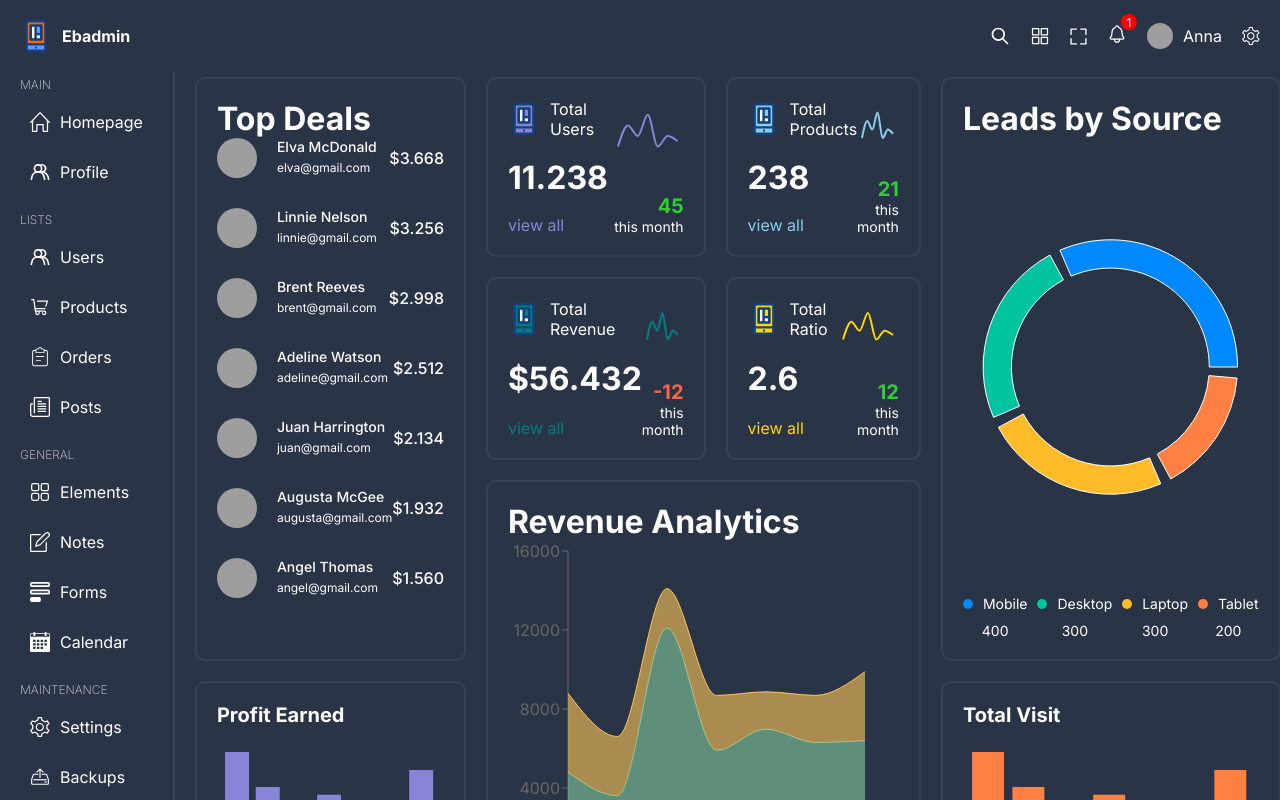
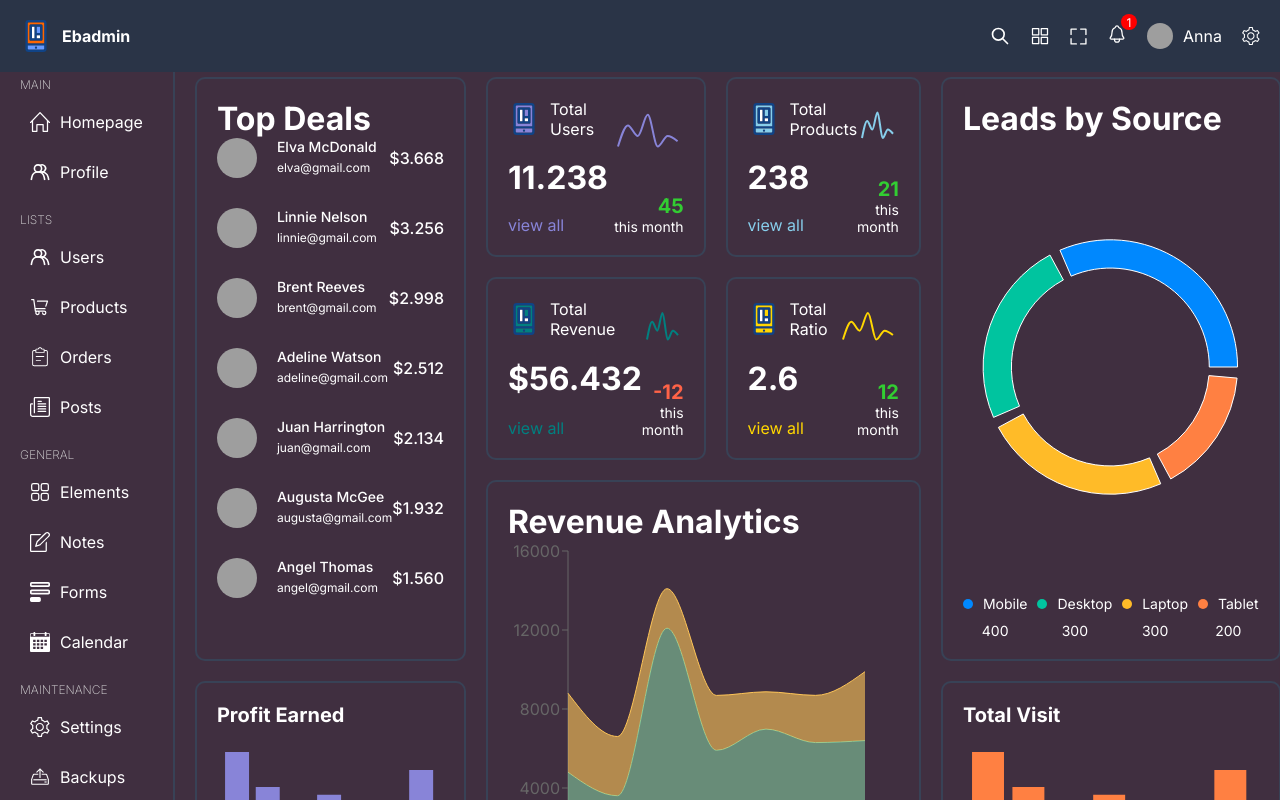
Before and after one commit to ebrahimmosadegh/react-admin-ui, a React (Vite) app: page / in a window 1280 px wide. Shown: the top 800 px of the page. Built offline with nearby package versions, Linux system fonts and the light colour scheme; grey boxes are pictures that could not be loaded.

Commit message:
create responsive css

```diff
--- a/src/styles/global.scss
+++ b/src/styles/global.scss
@@ -1,4 +1,6 @@
 @import './variables.scss';
+@import './responsive.scss';
+
 * {
   margin: 0;
   padding: 0;
@@ -18,6 +20,22 @@ a {
 
 .container{
   display: flex;
+
+  @include xxl{
+    background-color: rgba(255,0,0,0.101);
+  }
+  @include xl{
+    background-color: rgba(106,255,0,0.101);
+  }
+  @include lg{
+    background-color: rgba(0,238,255,0.101);
+  }
+  @include md{
+    background-color: rgba(174,123,203,0.101);
+  }
+  @include sm{
+    background-color: rgba(106,255,0,0.101);
+  }
 }
 
 .menuContainer{
--- /dev/null
+++ b/src/styles/responsive.scss
@@ -0,0 +1,35 @@
+$sm: 480px;
+$md: 768px;
+$lg: 1024px;
+$xl: 1200px;
+$xxl: 1400px;
+
+@mixin sm {
+    @media screen and (max-width: ($sm)){
+        @content;
+    }
+}
+
+@mixin md {
+    @media screen and (max-width: ($md)){
+        @content;
+    }
+}
+
+@mixin lg {
+    @media screen and (max-width: ($lg)){
+        @content;
+    }
+}
+
+@mixin xl {
+    @media screen and (max-width: ($xl)){
+        @content;
+    }
+}
+
+@mixin xxl {
+    @media screen and (max-width: ($xxl)){
+        @content;
+    }
+}
```
